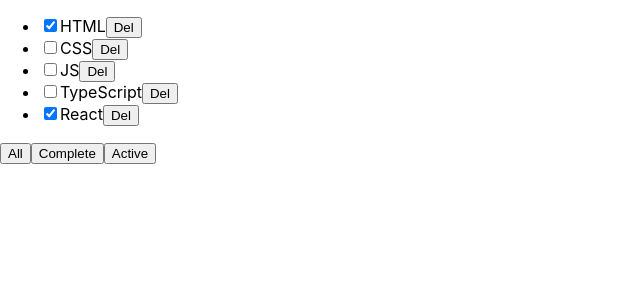
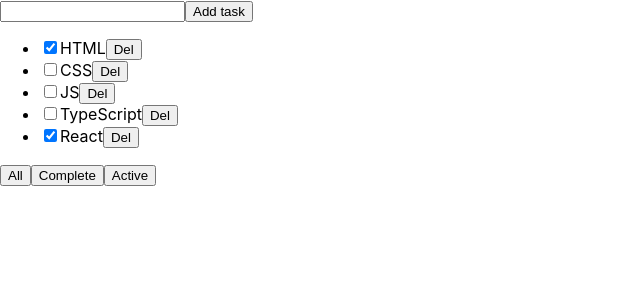
Before and after one commit to STiGMABY/todolist-from-0, a React (Create React App) app: page / in a window 1280 px wide. Shown: the top 300 px of the page, without its empty margins (0-640 px from the left). Built offline with nearby package versions, Linux system fonts and the light colour scheme.

Commit message:
TodoList 03 is done

```diff
--- a/src/App.tsx
+++ b/src/App.tsx
@@ -14,7 +14,6 @@
 
 export type FilterType = 'active' | 'complete' | 'all'
 
-
 function App() {
 
     let [tasks, setTasks] = useState<Array<TasksType>>([
@@ -26,7 +25,6 @@
     ])
 
     let [filter, setFilter] = useState<FilterType>('all')
-
 
     if(filter === 'active'){
         tasks = tasks.filter(t => !t.isDone)
@@ -44,12 +42,19 @@
         setFilter(value)
     }
 
+    function addTask(text: string) {
+        let task = {id: v1(), title: text, isDone: true}
+        let newTasks = [task, ...tasks]
+        setTasks(newTasks)
+    }
+
     return (
         <div className="App">
             <TodoList
                 tasks={tasks}
                 removeTask={removeTask}
                 changeFilter={changeFilter}
+                addTask={addTask}
 
             />
         </div>
--- a/src/TodoList/TodoList.tsx
+++ b/src/TodoList/TodoList.tsx
@@ -1,28 +1,56 @@
 //changed
-import React from "react";
+import React, {KeyboardEvent, ChangeEvent, useState} from "react";
 import {FilterType, TasksType} from "../App";
 
 type PropsType = {
     tasks: Array<TasksType>
     removeTask: (id: string) => void
     changeFilter: (value: FilterType) => void
+    addTask: (text: string) => void
 }
 
 function TodoList(props: PropsType) {
 
     const deleteHandler = (id: string) => removeTask(id)
 
+    const onAllClickHandler = () => changeFilter('all')
+    const onCompleteClickHandler = () => changeFilter('complete')
+    const onActiveClickHandler = () => changeFilter('active')
 
-    const {tasks, removeTask, changeFilter} = props
+    const onKeyPressHandler = (event: KeyboardEvent<HTMLInputElement>) => {
+        if (event.charCode === 13){
+            addText()
+        }
+    }
+
+    const onChangeHandler = (e: ChangeEvent<HTMLInputElement>) => {
+        setText(e.currentTarget.value)
+    }
+
+    const addText = () => {
+        addTask(text)
+        setText('')
+    }
+
+    const {tasks, removeTask, changeFilter, addTask} = props
+
+    let [text, setText] = useState('')
+    console.log(text)
 
     return (
         <div>
             <div>
+                <input
+                    onKeyPress={ onKeyPressHandler }
+                    onChange={onChangeHandler}
+                    value={text}
+                />
+                <button onClick={addText}>Add task</button>
+            </div>
+            <div>
                 <ul>
                     {
                         tasks.map(e => {
-
-
                             return (
                                 <li key={e.id}>
                                     <input type='checkbox' checked={e.isDone}/>
@@ -35,9 +63,9 @@
                 </ul>
             </div>
             <div>
-                <button onClick={ ()=> {changeFilter('all')} }>All</button>
-                <button onClick={ ()=> {changeFilter('complete')} }>Complete</button>
-                <button onClick={ ()=> {changeFilter('active')} }>Active</button>
+                <button onClick={ onAllClickHandler }>All</button>
+                <button onClick={ onCompleteClickHandler }>Complete</button>
+                <button onClick={ onActiveClickHandler }>Active</button>
             </div>
         </div>
     )
```
